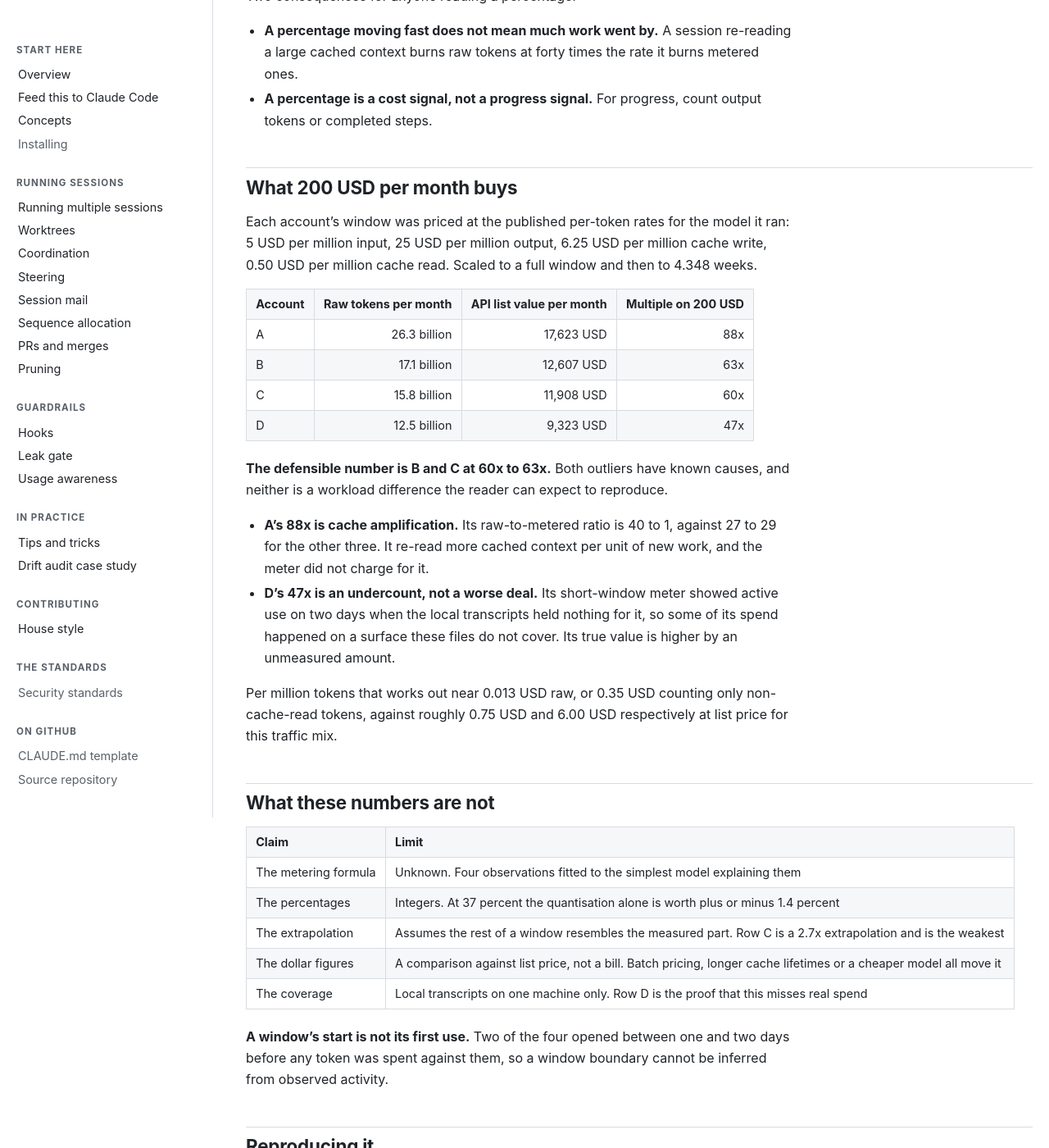
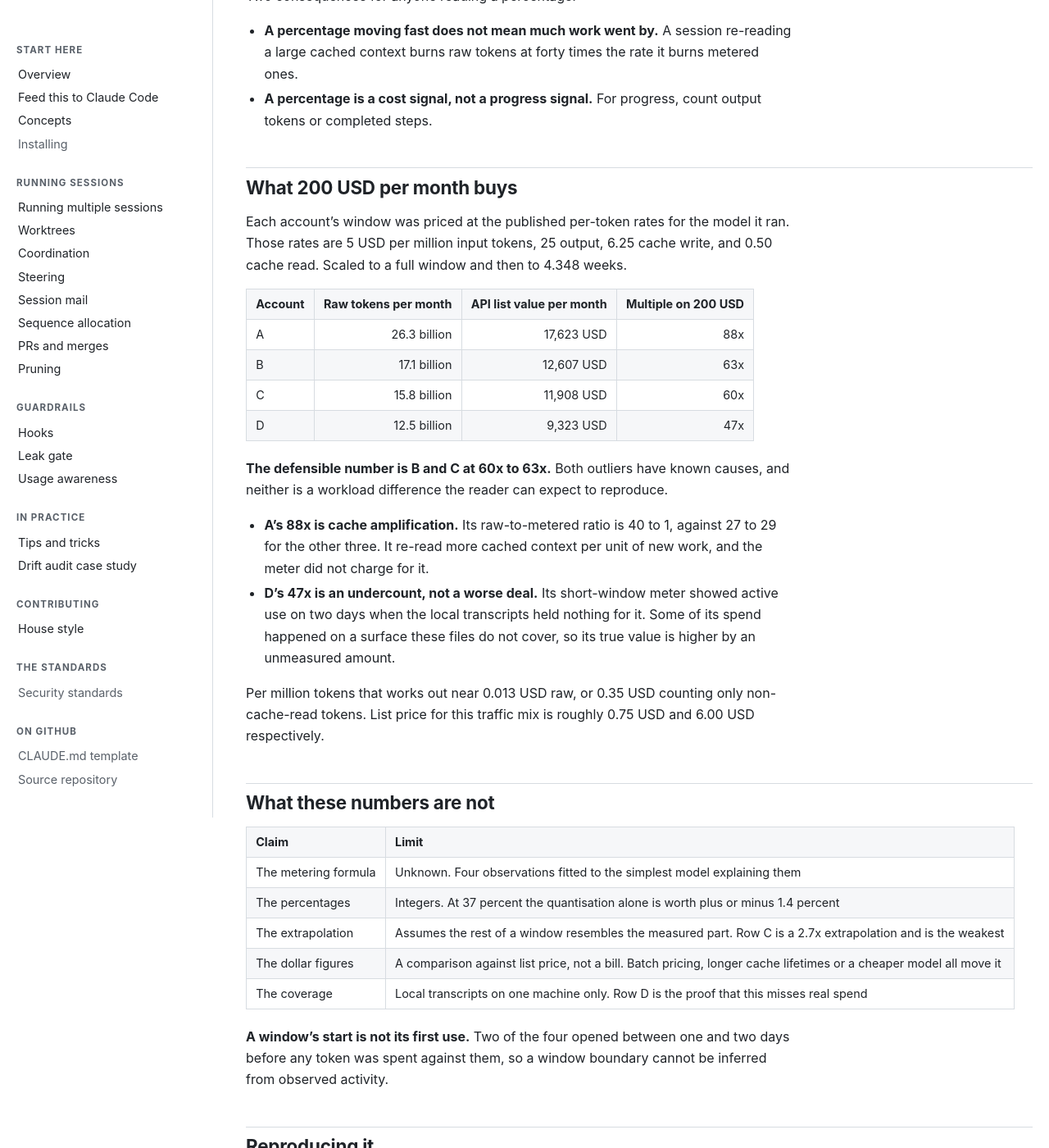
Before and after one commit to wshallwshall/claude-multisession, a Jekyll site: the page built from docs/TOKEN-ACCOUNTING.md, in a window 1280 px wide and 1400 px high, scrolled down 1659 px. Shown: the whole window at 82% size. Built offline with Jekyll 4.4.1, drawn with Linux system fonts in a browser that asks for light colours; our own code applies the rules of GitHub Pages for plain Markdown files; some of the changed text lies outside the part shown.

Commit message:
Four long sentences in TOKEN-ACCOUNTING.md, and the reason the local run did not see them (#42)
Repairs the gates failure on main at 63b8876. test_long_sentences_do_not_increase
counted 185 against a baseline of 181. All four were in the page that commit
added, so the corpus is back to 181 and this page contributes none.

THE LOCAL RUN THAT REPORTED 144 PASSING COULD NOT SEE THE FILE. prose_files()
enumerates git ls-files, and the page was untracked in both runs: once in the
shared checkout, once in this worktree before the commit. The suite was green
because the gate had nothing to scan, and it was cited as evidence that the page
passed. The comment above the baselines in test_prose_rules_hold.py says to
measure with the files staged, and it was not read.

Re-measured with the file tracked, which is the only run that means anything
here: long sentences 181 against baseline 181, fat table cells 19 against 19,
fat paragraphs 88 against 88. This page adds nothing to any of the three
ratchets.

No number, date or measured claim was removed to get there, per PD-1. Each of
the four sentences was split at a clause boundary and every rate, ratio and
count it carried survives in the same paragraph.

The merge itself landed before the checks finished. gh pr merge --auto merged
immediately rather than waiting, because no check is a required context on this
repository, so the three queued runs were advisory. That is a property of the
branch protection, not of the flag.

Co-authored-by: Claude Opus 5 <noreply@anthropic.com>

```diff
--- a/docs/TOKEN-ACCOUNTING.md
+++ b/docs/TOKEN-ACCOUNTING.md
@@ -53,9 +53,9 @@ Two consequences for anyone reading a percentage:
 
 ## What 200 USD per month buys
 
-Each account's window was priced at the published per-token rates for the model it ran: 5 USD per
-million input, 25 USD per million output, 6.25 USD per million cache write, 0.50 USD per million
-cache read. Scaled to a full window and then to 4.348 weeks.
+Each account's window was priced at the published per-token rates for the model it ran. Those rates
+are 5 USD per million input tokens, 25 output, 6.25 cache write, and 0.50 cache read. Scaled to a
+full window and then to 4.348 weeks.
 
 | Account | Raw tokens per month | API list value per month | Multiple on 200 USD |
 |---|---:|---:|---:|
@@ -71,11 +71,11 @@ a workload difference the reader can expect to reproduce.
   other three. It re-read more cached context per unit of new work, and the meter did not charge for
   it.
 - **D's 47x is an undercount, not a worse deal.** Its short-window meter showed active use on two
-  days when the local transcripts held nothing for it, so some of its spend happened on a surface
-  these files do not cover. Its true value is higher by an unmeasured amount.
+  days when the local transcripts held nothing for it. Some of its spend happened on a surface these
+  files do not cover, so its true value is higher by an unmeasured amount.
 
 Per million tokens that works out near 0.013 USD raw, or 0.35 USD counting only non-cache-read
-tokens, against roughly 0.75 USD and 6.00 USD respectively at list price for this traffic mix.
+tokens. List price for this traffic mix is roughly 0.75 USD and 6.00 USD respectively.
 
 ## What these numbers are not
 
```
Also changed, not shown: other parts of docs/TOKEN-ACCOUNTING.md (+1 -1 lines).
